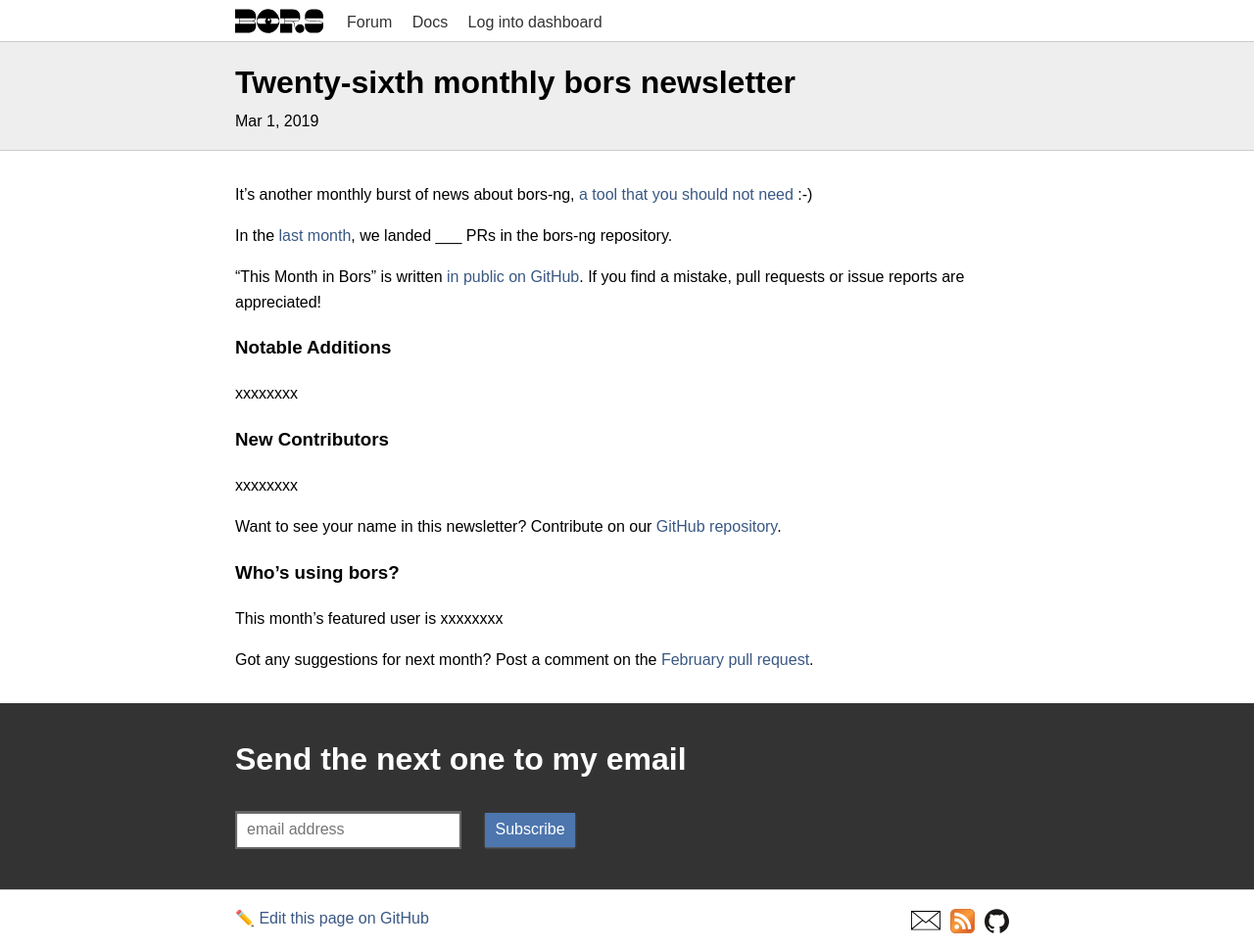
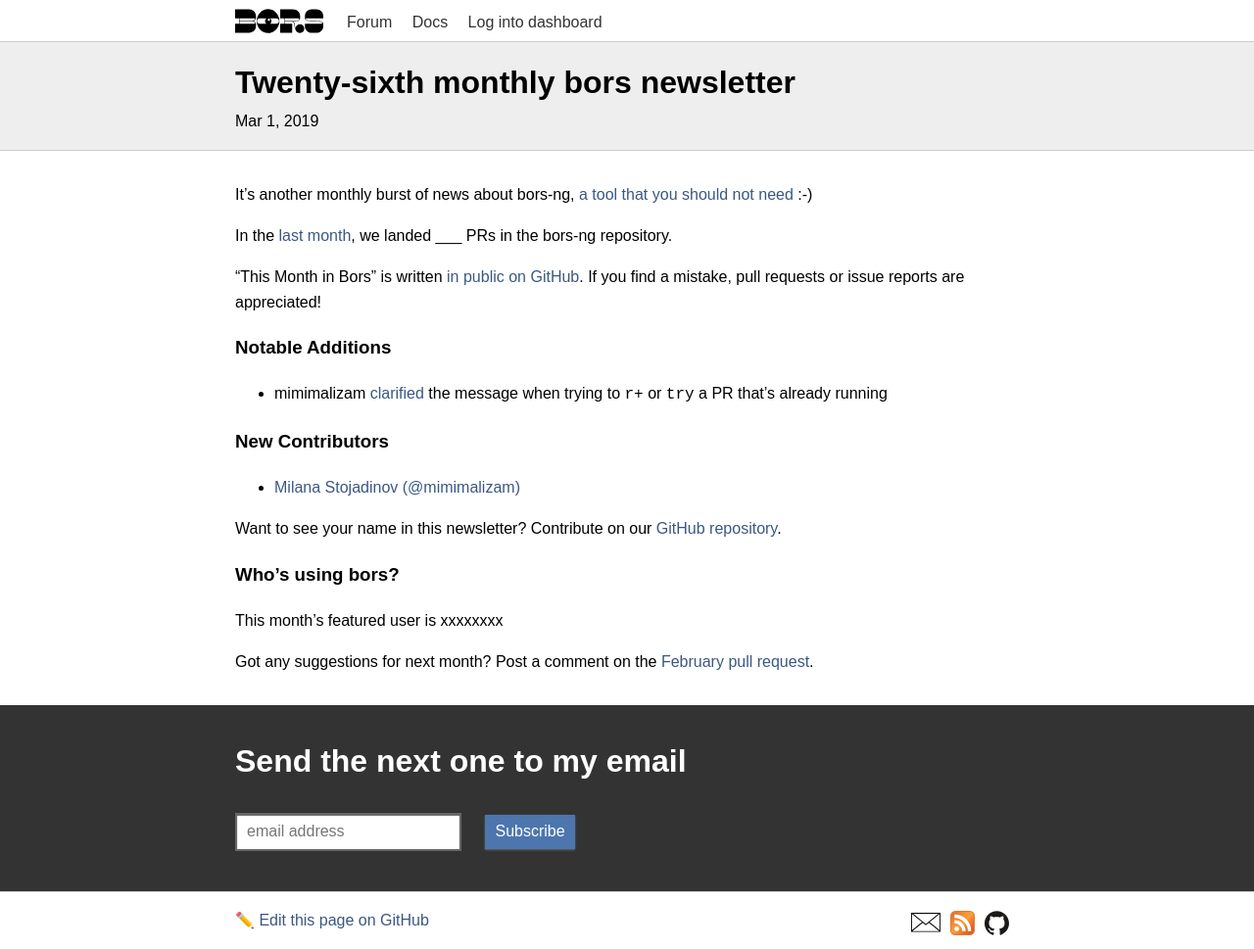
Before and after one commit to bors-ng/bors-ng.github.io, a Jekyll site: the page built from _posts/2019-03-01-tmib-26.md, in a window 1280 px wide. Shown: the whole page at 98% size. Built offline with Jekyll 4.4.1, drawn with Linux system fonts in a browser that asks for light colours.

Commit message:
Add bors-ng/bors-ng#590
Add @mimimalizam as new contributor

```diff
--- a/_posts/2019-03-01-tmib-26.md
+++ b/_posts/2019-03-01-tmib-26.md
@@ -19,12 +19,12 @@
 
 ### Notable Additions
 
-xxxxxxxx
+* mimimalizam [clarified](https://github.com/bors-ng/bors-ng/pull/590) the message when trying to `r+` or `try` a PR that's already running
 
 
 ### New Contributors
 
-xxxxxxxx
+* [Milana Stojadinov (@mimimalizam)](https://github.com/mimimalizam)
 
 Want to see your name in this newsletter? Contribute on our [GitHub repository](https://github.com/bors-ng/bors-ng).
 
```
